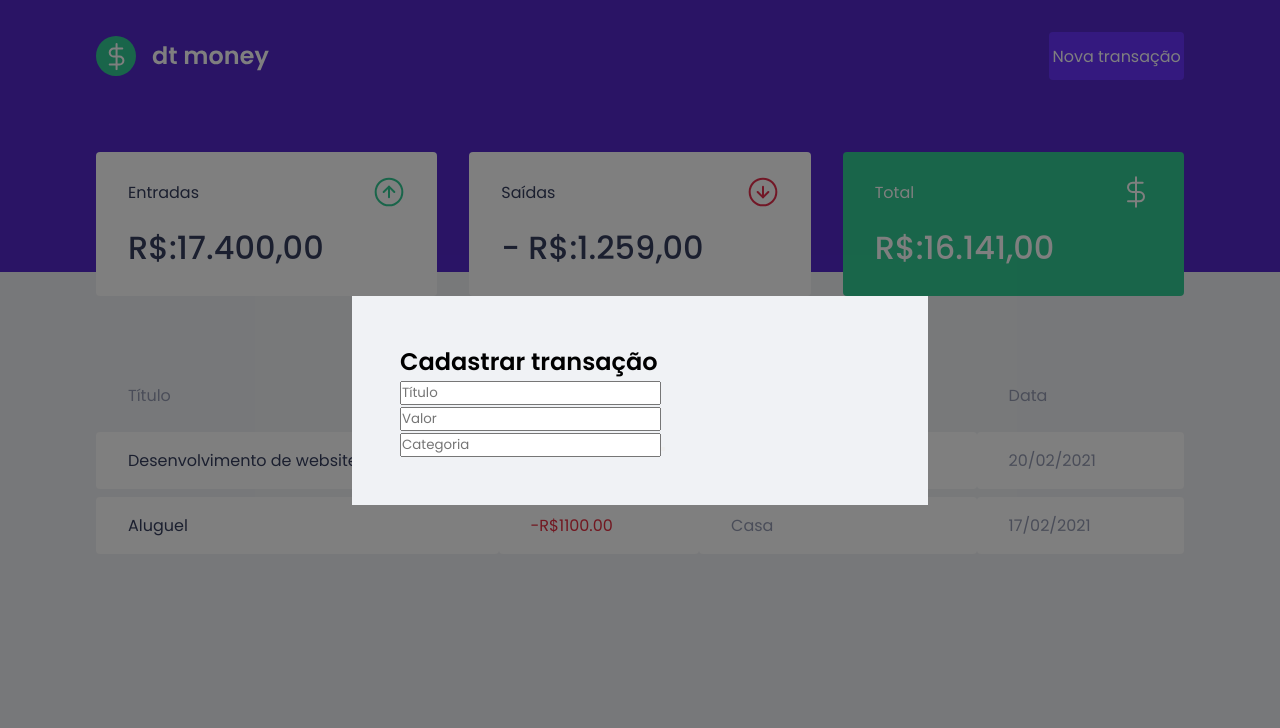
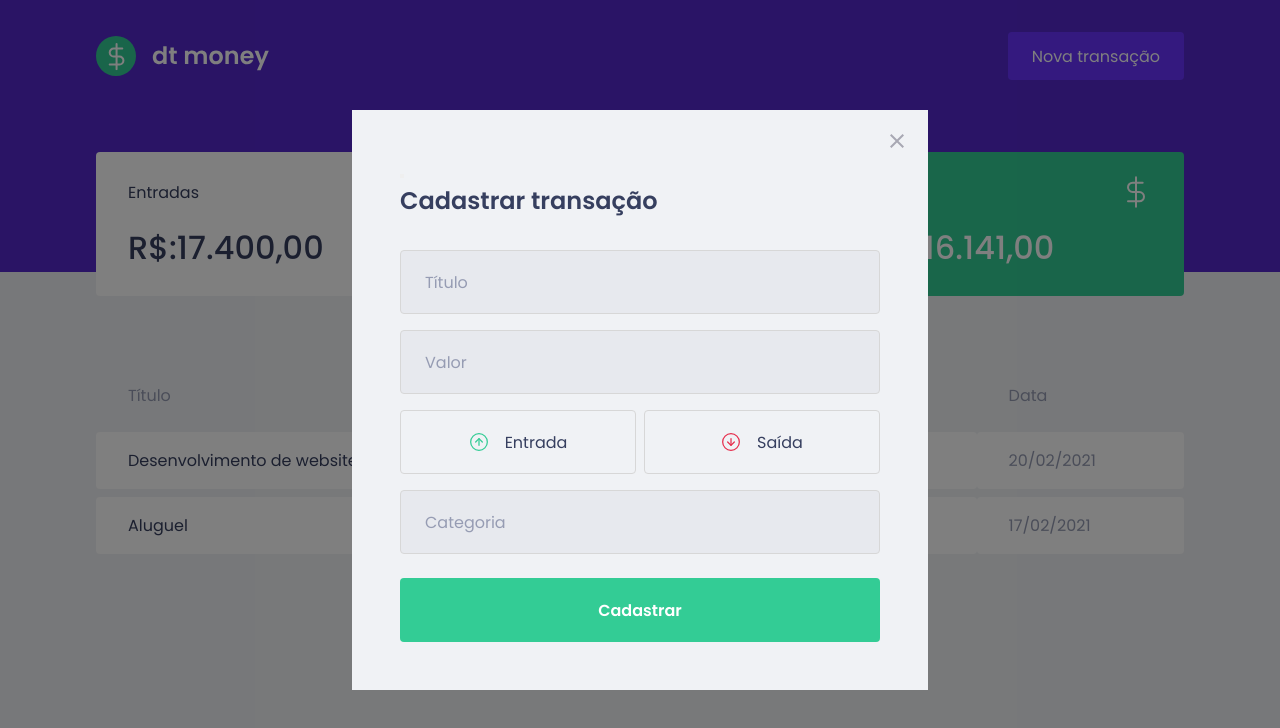
Before and after one commit to devsidnei/dt-money, a React (Create React App) app: page / in a window 1280 px wide. Both pictures are taken after a click on the button "Nova transação". Shown: the top 728 px of the page. Built offline with nearby package versions, Linux system fonts and the light colour scheme; no server answers; what miragejs would draw is missing.

Commit message:
Estilização Modal parte 2

```diff
--- a/package.json
+++ b/package.json
@@ -5,6 +5,7 @@
   "dependencies": {
     "axios": "^0.27.2",
     "miragejs": "^0.1.45",
+    "polished": "^4.2.2",
     "react": "^18.2.0",
     "react-dom": "^18.2.0",
     "react-modal": "^3.15.1",
--- a/src/components/Header/styles.tsx
+++ b/src/components/Header/styles.tsx
@@ -18,7 +18,7 @@ export const Content = styled.div`
     color: #fff;
     background: var(--blue-light);
     border: 0;
-    padding: 0.2rem;
+    padding: 0.2rem 1.5rem;
     border-radius: 0.25rem;
     height: 3rem;
 
--- a/src/components/NewTransactionModal/index.tsx
+++ b/src/components/NewTransactionModal/index.tsx
@@ -1,5 +1,8 @@
 import Modal from "react-modal";
-import { Container } from "./styles";
+import closeImg from "../../assets/close.svg";
+import incomeImg from "../../assets/income.svg";
+import outcomeImg from "../../assets/outcome.svg";
+import { Container, TransactionTypeContainer } from "./styles";
 
 interface NewTransactionModalProps {
   isOpen: boolean;
@@ -19,13 +22,36 @@ export function NewTransactionModal({
       overlayClassName="react-modal-overlay"
       className="react-modal-content"
     >
+      <button type="button">
+        <img
+          src={closeImg}
+          alt="Fechar modal"
+          onClick={onRequestClose}
+          className="react-modal-close"
+        />
+      </button>
       <Container>
         <h2>Cadastrar transação</h2>
 
         <input placeholder="Título" />
+
         <input type="number" placeholder="Valor" />
+
+        <TransactionTypeContainer>
+          <button type="button">
+            <img src={incomeImg} alt="Entrada" />
+            <span>Entrada</span>
+          </button>
+
+          <button type="button">
+            <img src={outcomeImg} alt="Saída" />
+            <span>Saída</span>
+          </button>
+        </TransactionTypeContainer>
+
         <input placeholder="Categoria" />
-        <button type="submit" />
+
+        <button type="submit">Cadastrar</button>
       </Container>
     </Modal>
   );
--- a/src/components/NewTransactionModal/styles.ts
+++ b/src/components/NewTransactionModal/styles.ts
@@ -1,3 +1,85 @@
+import { darken } from "polished";
 import styled from "styled-components";
 
-export const Container = styled.form``;
+export const Container = styled.form`
+  h2 {
+    color: var(--text-title);
+    font-size: 1.5rem;
+    margin-bottom: 2rem;
+  }
+
+  input {
+    width: 100%;
+    padding: 0 1.5rem;
+    height: 4rem;
+    border-radius: 0.25rem;
+    border: 1px solid #d7d7d7;
+    background: #e7e9ee;
+    font-weight: 400;
+    font-size: 1rem;
+
+    &::placeholder {
+      color: var(--text-body);
+    }
+
+    & + input {
+      margin-top: 1rem;
+    }
+  }
+
+  button[type="submit"] {
+    width: 100%;
+    padding: 0 1.5rem;
+    height: 4rem;
+    background: var(--green);
+    color: #fff;
+    border-radius: 0.25rem;
+    border: 0;
+    font-size: 1rem;
+    margin-top: 1.5rem;
+    font-weight: 600;
+
+    transition: filter 0.2s;
+
+    &:hover {
+      filter: brightness(0.9);
+    }
+  }
+`;
+
+export const TransactionTypeContainer = styled.div`
+  margin: 1rem 0;
+  display: grid;
+  grid-template-columns: 1fr 1fr;
+  gap: 0.5rem;
+
+  button {
+    height: 4rem;
+    border: 1px solid #d7d7d7;
+    border-radius: 0.25rem;
+
+    background: transparent;
+
+    display: flex;
+    align-items: center;
+    justify-content: center;
+
+    transition: border-color 0.2s;
+
+    &:hover {
+      border-color: ${darken(0.1, "#d7d7d7")};
+    }
+
+    img {
+      width: 20px;
+      height: 20px;
+    }
+
+    span {
+      display: inline-block;
+      margin-left: 1rem;
+      font-size: 1rem;
+      color: var(--text-title);
+    }
+  }
+`;
--- a/src/styles/global.ts
+++ b/src/styles/global.ts
@@ -75,4 +75,18 @@ button{
   position:relative;
 }
 
+.react-modal-close{
+  position:absolute;
+  right: 1.5rem;
+  top: 1.5rem;
+  border: 0;
+  background: transparent;
+
+  transition: filter 0.2;
+
+  &:hover{
+    filter: brightness(0.8);
+  }
+}
+
 `;
```
Also changed, not shown: 1 other file (tests, documents, lock files or other folders).
